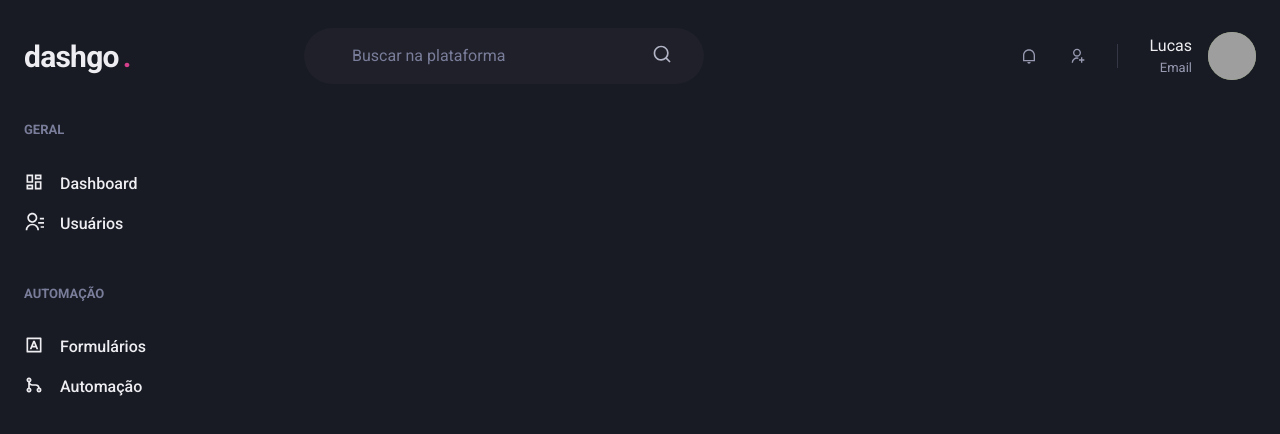
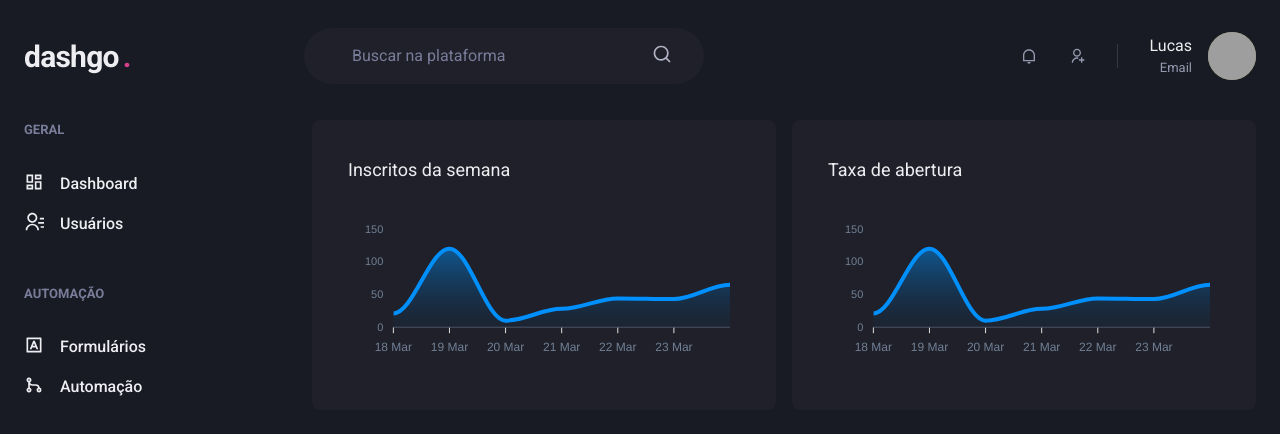
Before and after one commit to locrz/dashgo, a Next.js app: page /dashboard in a window 1280 px wide. Shown: the top 434 px of the page. Built offline with nearby package versions, Linux system fonts and the light colour scheme; grey boxes are pictures that could not be loaded.

Commit message:
create charts

```diff
--- a/package.json
+++ b/package.json
@@ -13,9 +13,11 @@
     "@chakra-ui/react": "^1.6.5",
     "@emotion/react": "^11.4.0",
     "@emotion/styled": "^11.3.0",
+    "apexcharts": "^3.27.3",
     "framer-motion": "^4.1.17",
     "next": "11.0.1",
     "react": "17.0.2",
+    "react-apexcharts": "^1.3.9",
     "react-dom": "17.0.2",
     "react-icons": "^4.2.0"
   },
--- a/src/pages/dashboard.tsx
+++ b/src/pages/dashboard.tsx
@@ -1,6 +1,61 @@
-import { Flex } from "@chakra-ui/react";
+import { Box, Flex, SimpleGrid, Text, theme } from "@chakra-ui/react";
 import { Header } from "../components/Header";
 import { Sidebar } from "../components/Sidebar";
+import dynamic from "next/dynamic";
+
+const Chart = dynamic(() => import("react-apexcharts"), { ssr: false });
+
+const options = {
+  chart: {
+    toolbar: {
+      show: false,
+    },
+    zoom: {
+      enabled: false,
+    },
+    foreColor: theme.colors.gray[500],
+  },
+  grid: {
+    show: false,
+  },
+  dataLabels: {
+    enabled: false,
+  },
+  tooltip: {
+    enabled: false,
+  },
+  xaxis: {
+    type: "datetime",
+    axisBorder: {
+      color: theme.colors.gray[600],
+    },
+    categories: [
+      "2021-03-18T00:00:000Z",
+      "2021-03-19T00:00:000Z",
+      "2021-03-20T00:00:000Z",
+      "2021-03-21T00:00:000Z",
+      "2021-03-22T00:00:000Z",
+      "2021-03-23T00:00:000Z",
+      "2021-03-24T00:00:000Z",
+    ],
+  },
+  fill: {
+    opacity: 0.3,
+    type: "gradient",
+    gradient: {
+      shade: "dark",
+      opacityFrom: 0.7,
+      opacityTo: 0.3,
+    },
+  },
+};
+
+const series = [
+  {
+    name: "series1",
+    data: [21, 120, 10, 28, 44, 43, 65],
+  },
+];
 
 export default function Dashboard() {
   return (
@@ -9,6 +64,22 @@ export default function Dashboard() {
 
       <Flex w="100%" my="6" maxWidth="1480" mx="auto" px="6">
         <Sidebar />
+
+        <SimpleGrid flex="1" gap="4" minChildWidth="320px" align="flex-start">
+          <Box p="9" bg="gray.800" borderRadius={8} pb="4">
+            <Text fontSize="lg" mb="4">
+              Inscritos da semana
+            </Text>
+            <Chart type="area" height={160} options={options} series={series} />
+          </Box>
+
+          <Box p="9" bg="gray.800" borderRadius={8}>
+            <Text fontSize="lg" mb="4">
+              Taxa de abertura
+            </Text>
+            <Chart type="area" height={160} options={options} series={series} />
+          </Box>
+        </SimpleGrid>
       </Flex>
     </Flex>
   );
```
Also changed, not shown: 1 other file (tests, documents, lock files or other folders).
